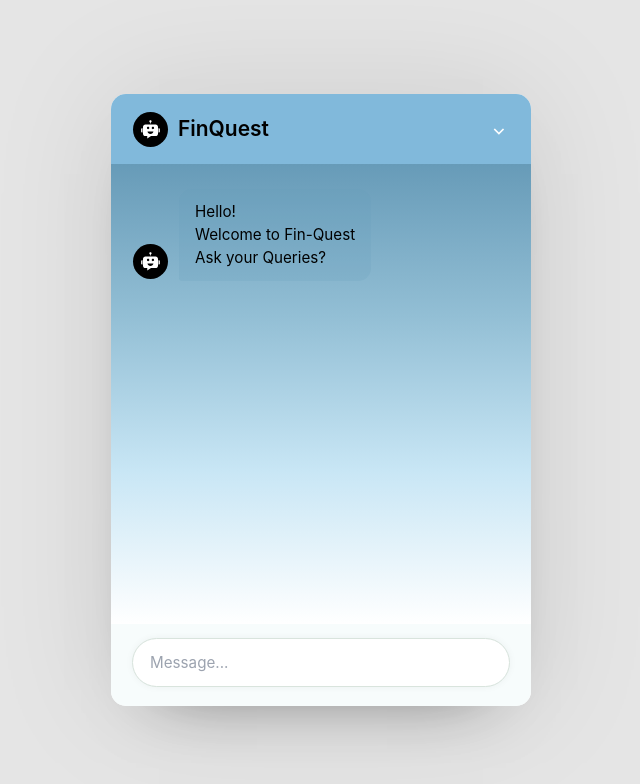
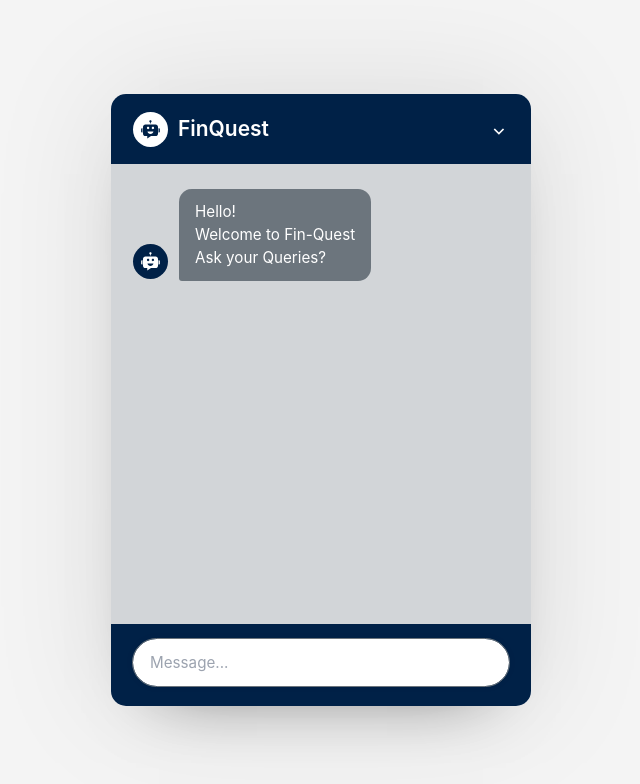
Before and after one commit to Clusters-Config/Fin-Quest, a React (Vite) app in the folder frontend/: page /chat in a window 1280 px wide. Shown: the top 784 px of the page, without its empty margins (319-959 px from the left). Built offline with nearby package versions, Linux system fonts and the light colour scheme.

Commit message:
Update chat interface styles for improved aesthetics and consistency

```diff
--- a/frontend/src/index.css
+++ b/frontend/src/index.css
@@ -11,20 +11,20 @@
   font-family: 'Inter', sans-serif;
 }
 
-.container{
+.container {
   width: 100%;
   display: flex;
   align-items: center;
   justify-content: center;
   min-height: 100vh;
-  background: rgb(0, 0, 0,0.1); /* Soft white background */
+  background: #F4F4F4; /* Hero section background */
 }
 
 .chatbot-popup {
   position: relative;
   width: 420px;
   overflow: hidden;
-  background: #fff;
+  background: #FFFFFF;
   border-radius: 15px;
   box-shadow: 0 0 128px 0 rgba(0, 0, 0, 0.1),
     0 32px 64px -48px rgba(0, 0, 0, 0.5);
@@ -35,14 +35,13 @@
   padding: 15px 22px;
   align-items: center;
   justify-content: space-between;
-  background: #81B9DB; /* Deep blue for header */
+  background: #002147; /* Dark Blue */
 }
 
 .chat-header .header-info {
   display: flex;
   gap: 10px;
   align-items: center;
-
 }
 
 .header-info svg {
@@ -50,13 +49,13 @@
   width: 35px;
   padding: 6px;
   flex-shrink: 0;
-  fill: #ffffff;
-  background: #000000;
+  fill: #002147;
+  background: white; /* Accent color */
   border-radius: 50%;
 }
 
 .header-info .logo-text {
-  color: #000000;
+  color: #FFFFFF;
   font-size: 1.31rem;
   font-weight: 600;
 }
@@ -66,7 +65,7 @@
   width: 40px;
   border: none;
   outline: none;
-  color: #fff;
+  color: #FFFFFF;
   font-size: 1.3rem;
   padding-top: 7px;
   cursor: pointer;
@@ -77,7 +76,7 @@
 }
 
 .chat-header button:hover {
-  background: #679BB8;
+  background: #F39C12;
 }
 
 .chat-body {
@@ -89,8 +88,9 @@
   padding: 25px 22px;
   margin-bottom: 82px;
   scrollbar-width: thin;
-  scrollbar-color: #C8E6F5 transparent;
-  background: linear-gradient(to bottom, #679BB8, #93BFD5, #C8E6F5, #FFFFFF);
+  scrollbar-color: #F39C12 transparent;
+  background-color: rgb(108, 117, 125,0.3);
+  /* background: linear-gradient(to bottom, #002147, #6C757D, #F8FAFC, #FFFFFF); */
 }
 
 .chat-body .message {
@@ -104,31 +104,31 @@
   width: 35px;
   padding: 6px;
   flex-shrink: 0;
-  fill: #fff;
+  fill: #FFFFFF;
   align-self: flex-end;
   margin-bottom: 2px;
-  background: #000000; /* Chatbot Blue */
+  background: #002147;
   border-radius: 50%;
 }
 
 .chat-body .message .message-text {
   padding: 12px 16px;
   max-width: 75%;
-  background: #81B9DB; /* Deep Blue */
+  background: #002147;
   word-wrap: break-word;
   white-space: pre-line;
   font-size: 0.95rem;
+  color: #FFFFFF;
 }
 
 .chat-body .bot-message .message-text {
-background-color: rgb(103, 155, 184,0.2);
-border-radius: 13px 13px 13px 3px;
-
+  background-color: #6C757D;
+  border-radius: 13px 13px 13px 3px;
 }
 
 .chat-body .user-message .message-text {
-  color: black;
-  background:rgb(103, 155, 184,1); /* Light blue for user messages */
+  color: #FFFFFF;
+  background: #F39C12;
   border-radius: 13px 13px 3px 13px;
 }
 
@@ -141,21 +141,21 @@ border-radius: 13px 13px 13px 3px;
   position: absolute;
   bottom: 0;
   width: 100%;
-  background: #F7FCFC; /* Footer background */
+  background: #002147;
   padding: 15px 22px 20px;
 }
 
 .chat-footer .chat-form {
   display: flex;
   align-items: center;
-  background: #fff;
-  outline: 1px solid #D9E4DD; /* Chat bubble border */
+  background: #FFFFFF;
+  outline: 1px solid #6C757D;
   border-radius: 32px;
   box-shadow: 0 0 8px rgba(0, 0, 0, 0.06);
 }
 
 .chat-footer .chat-form:focus-within {
-  outline: 2px solid #C8E6F5;
+  outline: 2px solid #F39C12;
 }
 
 .chat-footer .message-input {
@@ -166,14 +166,14 @@ border-radius: 13px 13px 13px 3px;
   height: 47px;
   padding: 0 17px;
   font-size: 0.95rem;
-  color: #333333;
+  color: #002147;
 }
 
 .chat-footer button {
   height: 35px;
   width: 35px;
-  background: #81B9DB; /* Accent blue */
-  color: #fff;
+  background: #F39C12;
+  color: #FFFFFF;
   flex-shrink: 0;
   border: none;
   outline: none;
@@ -186,7 +186,7 @@ border-radius: 13px 13px 13px 3px;
 }
 
 .chat-form button:hover {
-  background: #679BB8;
+  background: #6C757D;
 }
 
 .chat-form .message-input:valid ~ button {
```
